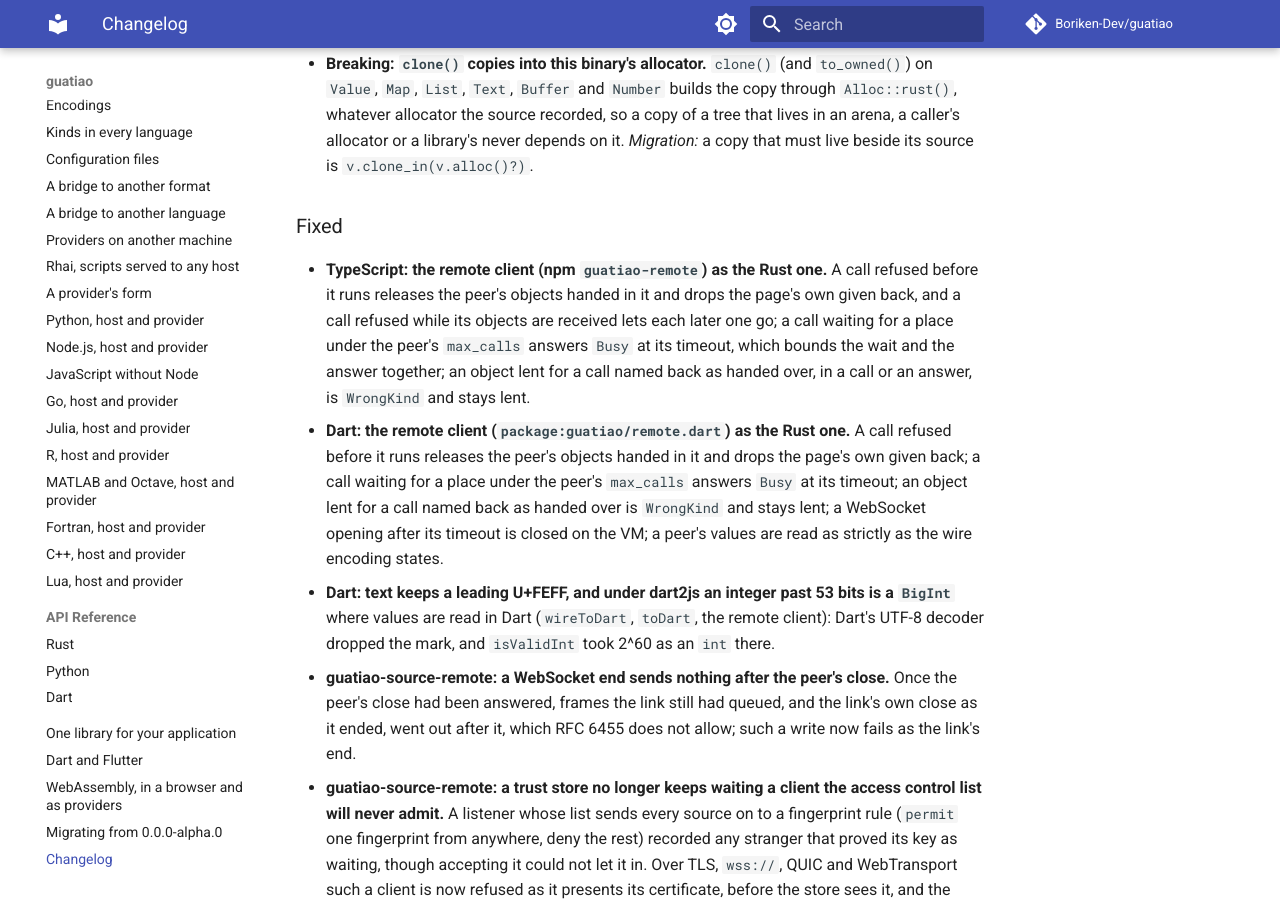
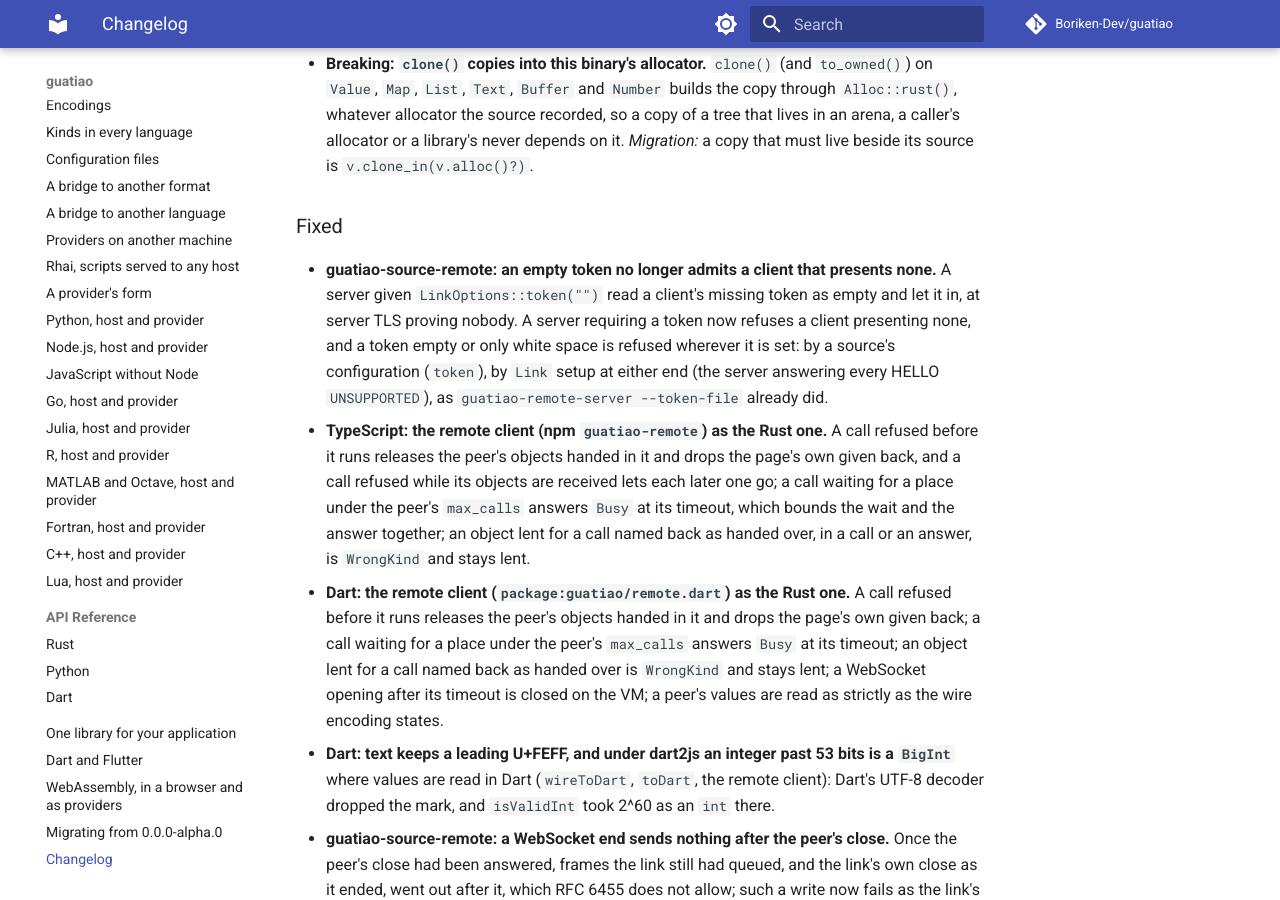
Before and after one commit to Boriken-Dev/guatiao, an MkDocs documentation site: the page built from docs/changelog.md, in a window 1280 px wide and 900 px high, scrolled down 32282 px. Built offline with MkDocs 1.6.1 and Material for MkDocs 9.7.7, drawn with Linux system fonts in a browser that asks for light colours; comment, search, counter and statistics services are not loaded.

Commit message:
docs: an empty remote token is refused at either end

```diff
--- a/CHANGELOG.md
+++ b/CHANGELOG.md
@@ -1568,6 +1568,14 @@ write now.
 
 ### Fixed
 
+- **guatiao-source-remote: an empty token no longer admits a client that
+  presents none.** A server given `LinkOptions::token("")` read a
+  client's missing token as empty and let it in, at server TLS proving
+  nobody. A server requiring a token now refuses a client presenting
+  none, and a token empty or only white space is refused wherever it is
+  set: by a source's configuration (`token`), by `Link` setup at either
+  end (the server answering every HELLO `UNSUPPORTED`), as
+  `guatiao-remote-server --token-file` already did.
 - **TypeScript: the remote client (npm `guatiao-remote`) as the Rust
   one.** A call refused before it runs releases the peer's objects handed
   in it and drops the page's own given back, and a call refused while its
```
Also changed, not shown: crates/guatiao-source-remote/AGENTS.md (+4 -2 lines), docs/remote.md (+4 -2 lines).
